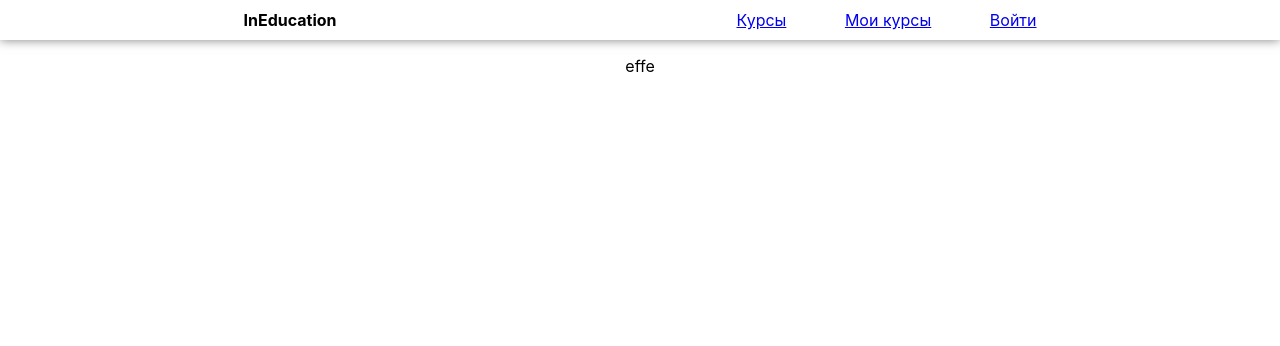
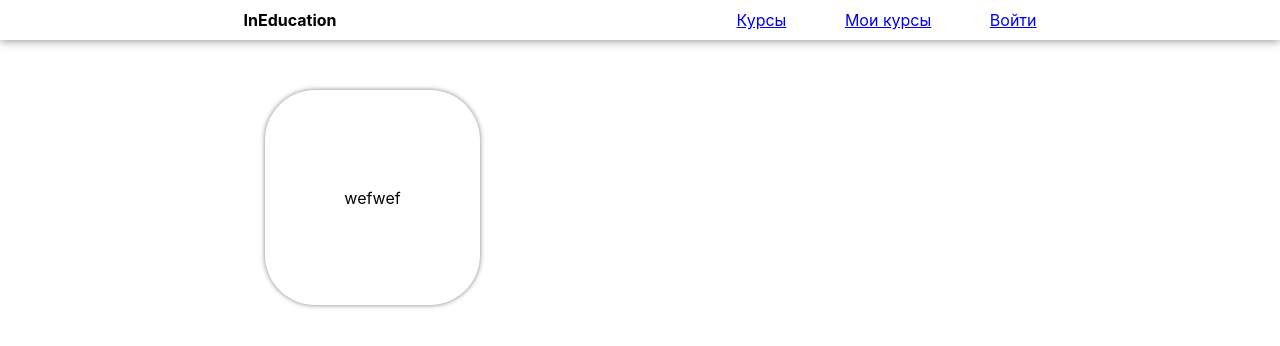
Before and after one commit to mrmainly/UgandaPower, a React (Create React App) app: page /Courses in a window 1280 px wide. Shown: the top 346 px of the page. Built offline with nearby package versions, Linux system fonts and the light colour scheme.

Commit message:
поменял фото

```diff
--- a/src/App.js
+++ b/src/App.js
@@ -1,7 +1,6 @@
 import MainPagesUganda from "./pages/mainPagesUganda";
 import Courses from "./pages/courses";
 import { Route, BrowserRouter as Router, Switch } from "react-router-dom";
-import MyCourses from "./pages/myCourses";
 import myCourses from "./pages/myCourses";
 function App() {
   return (
--- /dev/null
+++ b/src/components/Courses/BodyCourses.js
@@ -0,0 +1,21 @@
+import React from "react";
+import styled from "styled-components";
+import { CoursesDiv } from "../../styled";
+const MainDiv = styled.div`
+  display: flex;
+  justify-content: space-between;
+  align-items: center;
+  flex-wrap: wrap;
+  flex-direction: row;
+  width: 750px;
+`;
+
+const BodyCourses = () => {
+  return (
+    <MainDiv>
+      <CoursesDiv>wefwef</CoursesDiv>
+    </MainDiv>
+  );
+};
+
+export default BodyCourses;
--- a/src/pages/courses.js
+++ b/src/pages/courses.js
@@ -1,6 +1,7 @@
 import React from "react";
 import styled from "styled-components";
 import Layout from "../components/header/LayoutHeader";
+import BodyCourses from "../components/Courses/BodyCourses";
 const MainDiv = styled.div`
   display: flex;
   align-items: center;
@@ -10,7 +11,7 @@ const courses = () => {
   return (
     <Layout>
       <MainDiv>
-        <p>effe</p>
+        <BodyCourses />
       </MainDiv>
     </Layout>
   );
--- a/src/pages/myCourses.js
+++ b/src/pages/myCourses.js
@@ -1,7 +1,7 @@
 import React from "react";
 import Layout from "../components/header/LayoutHeader";
 import styled from "styled-components";
-import CoursesBody from "../components/myCoursesFolder/CoursesBody";
+import CoursesBody from "../components/myCoursesFolder/LIstMyCours";
 
 const MainDiv = styled.div`
   display: flex;
```
Also changed, not shown: src/components/myCoursesFolder/LIstMyCours.js (renamed from src/components/myCoursesFolder/CoursesBody.js), src/img/humanGuitar.png.
